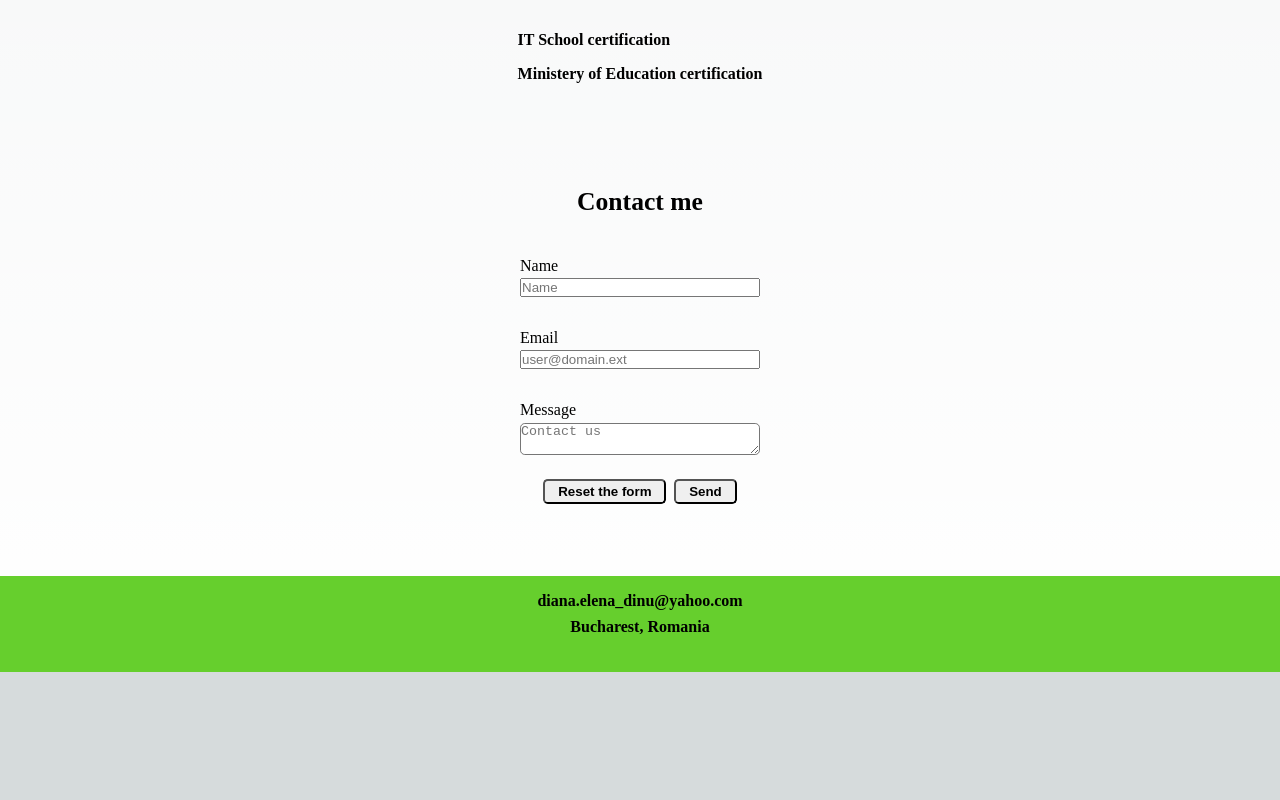
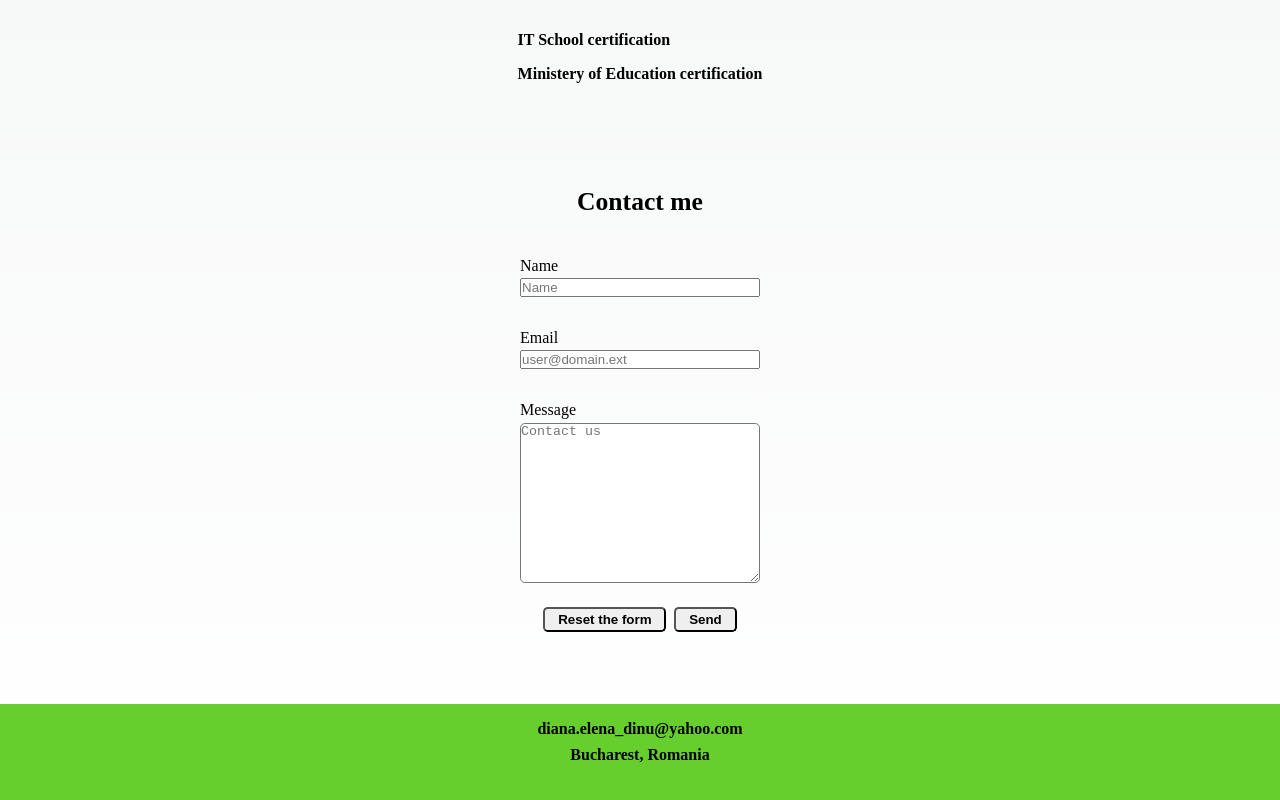
Before and after one commit to Diana-Elen/portofolio, a Next.js app in the folder my-portofolio/: page / in a window 1280 px wide. Shown: the part 3429-4229 px from the top of the page. Before the commit the page ends 4101 px from the top, so only its background shows below. Built offline with nearby package versions, Linux system fonts and the light colour scheme; a web font is replaced by a local one.

Commit message:
update textarea size

```diff
--- a/my-portofolio/style/Form.module.css
+++ b/my-portofolio/style/Form.module.css
@@ -33,7 +33,7 @@
 }
 .textarea {
     width: 100%;
-    min-height: 50%;
+    min-height: 20vh;
     max-height: 40%;
     max-width: 100%;
     resize: vertical;
```
